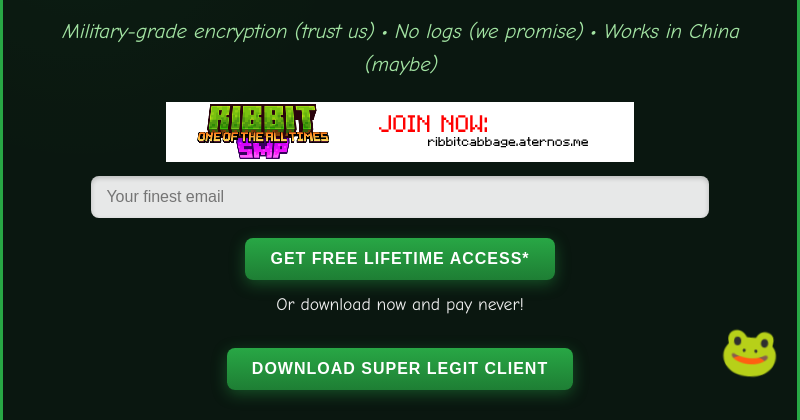
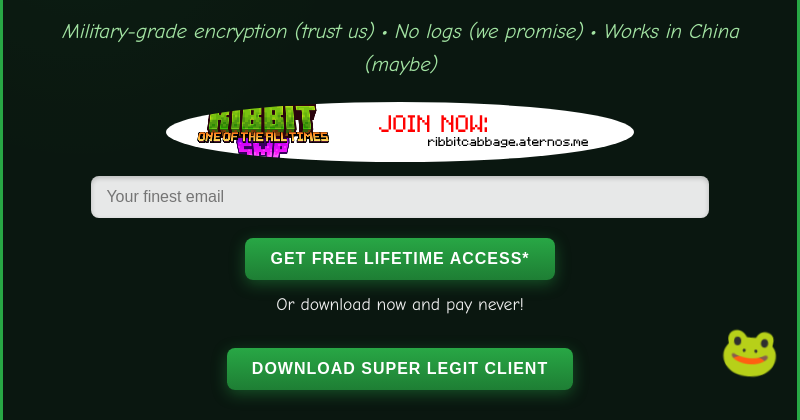
Before and after one commit to RibbitVPN/ribbitvpn.github.io, an Electron app: page index.html in a window 800 px wide. Shown: the part 380-800 px from the top of the page. Drawn offline with Linux system fonts and the light colour scheme.

Commit message:
fix the border radius

```diff
--- a/index.html
+++ b/index.html
@@ -31,7 +31,7 @@
         China (maybe)
       </p>
 
-      <image src="assets/ads/ad1.png" class="advertisement"/>
+      <image src="assets/ads/ad1.png" style="border-radius: 50%;"/>
 
       <input type="text" id="email" placeholder="Your finest email" />
       <button onclick="SendDetails()">Get Free Lifetime Access*</button>
```
